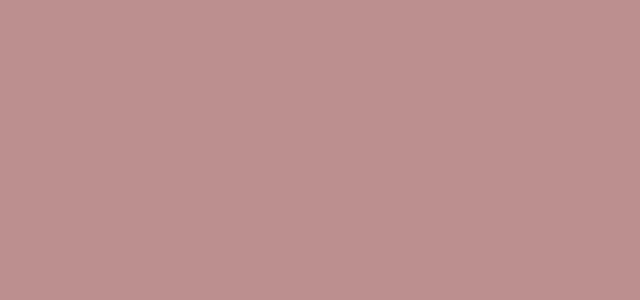
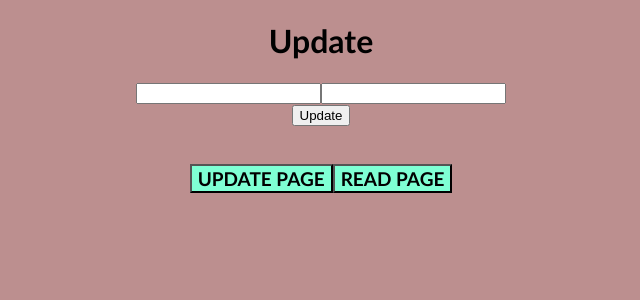
Before and after one commit to LjupcheD14/ReactFirebase_demo, a React (Create React App) app: page /updatewrite/1 in a window 1280 px wide. Before the commit this address had no page. Shown: the top 300 px of the page, without its empty margins (319-959 px from the left). Built offline with nearby package versions, Linux system fonts and the light colour scheme; no server answers; the database is empty.

Commit message:
Updating data part 2

```diff
--- a/src/App.js
+++ b/src/App.js
@@ -2,6 +2,7 @@ import {BrowserRouter as Router, Route, Routes} from "react-router-dom";
 import Write from "./components/Write";
 import Read from "./components/Read";
 import UpdateRead from "./components/UpdateRead"
+import UpdateWrite from "./components/UpdateWrite"
 
 function App() {
   return (
@@ -12,6 +13,7 @@ function App() {
                 <Route path="/write" element={<Write/>}/>
                 <Route path="/read" element={<Read/>}/>
                 <Route path="/update" element={<UpdateRead/>}/>
+                <Route path="/updatewrite/:firebaseId" element={<UpdateWrite/>}/>
             </Routes>
         </Router>
     </div>
--- a/src/components/UpdateRead.js
+++ b/src/components/UpdateRead.js
@@ -37,6 +37,7 @@ function UpdateRead() {
                 {fruitArray.map((item, index) => (
                     <li key={index}>
                         {item.fruitName}: {item.fruitDefinition} : {item.fruitId}
+                        <button className='button1' onClick={ () => navigate(`/updatewrite/${item.fruitId}`)}>UPDATE</button>
                     </li>
                 ))}
             </ul>
--- /dev/null
+++ b/src/components/UpdateWrite.js
@@ -0,0 +1,64 @@
+import React, {useState, useEffect} from 'react'
+import app from "../firebaseConf"
+import {getDatabase, ref, set, get} from "firebase/database"
+import {useNavigate, useParams} from "react-router-dom";
+
+
+function UpdateWrite() {
+
+    const navigate = useNavigate();
+    const {firebaseId} = useParams();
+
+    let [inputValue1, setInputValue1] = useState("");
+    let [inputValue2, setInputValue2] = useState("");
+
+    useEffect(() => {
+        const fetchData = async () => {
+            const db = getDatabase(app);
+            const dbRef = ref(db, "nature/fruits/" + firebaseId);
+            const snapshot = await get(dbRef);
+            if (snapshot.exists()) {
+                const targetObject = snapshot.val();
+                setInputValue1(targetObject.fruitName)
+                setInputValue2(targetObject.fruitDefinition)
+            } else {
+                alert("error fetchData")
+            }
+        }
+        fetchData();
+    }, [firebaseId])
+
+    const overwriteData = async () => {
+        const db = getDatabase()
+        const newDocRef = ref(db, "nature/fruits/" + firebaseId);
+        set(newDocRef, {
+            fruitName: inputValue1,
+            fruitDefinition: inputValue2
+        }).then(() => {
+            alert("data saved successfully")
+        }).catch((error) => {
+            alert("error: ", error.message)
+        })
+    }
+
+    return (
+        <div>
+            <h1>Update</h1>
+            <input type="text" value={inputValue1}
+                   onChange={(e) => setInputValue1(e.target.value)}/>
+            <input type="text" value={inputValue2}
+                   onChange={(e) => setInputValue2(e.target.value)}/> <br/>
+
+            <button onClick={overwriteData}>Update</button>
+
+            <br/>
+            <br/>
+            <br/>
+
+            <button className='button1' onClick={() => navigate("/update")}>UPDATE PAGE</button>
+            <button className='button1' onClick={() => navigate("/read")}>READ PAGE</button>
+        </div>
+    )
+}
+
+export default UpdateWrite
```
